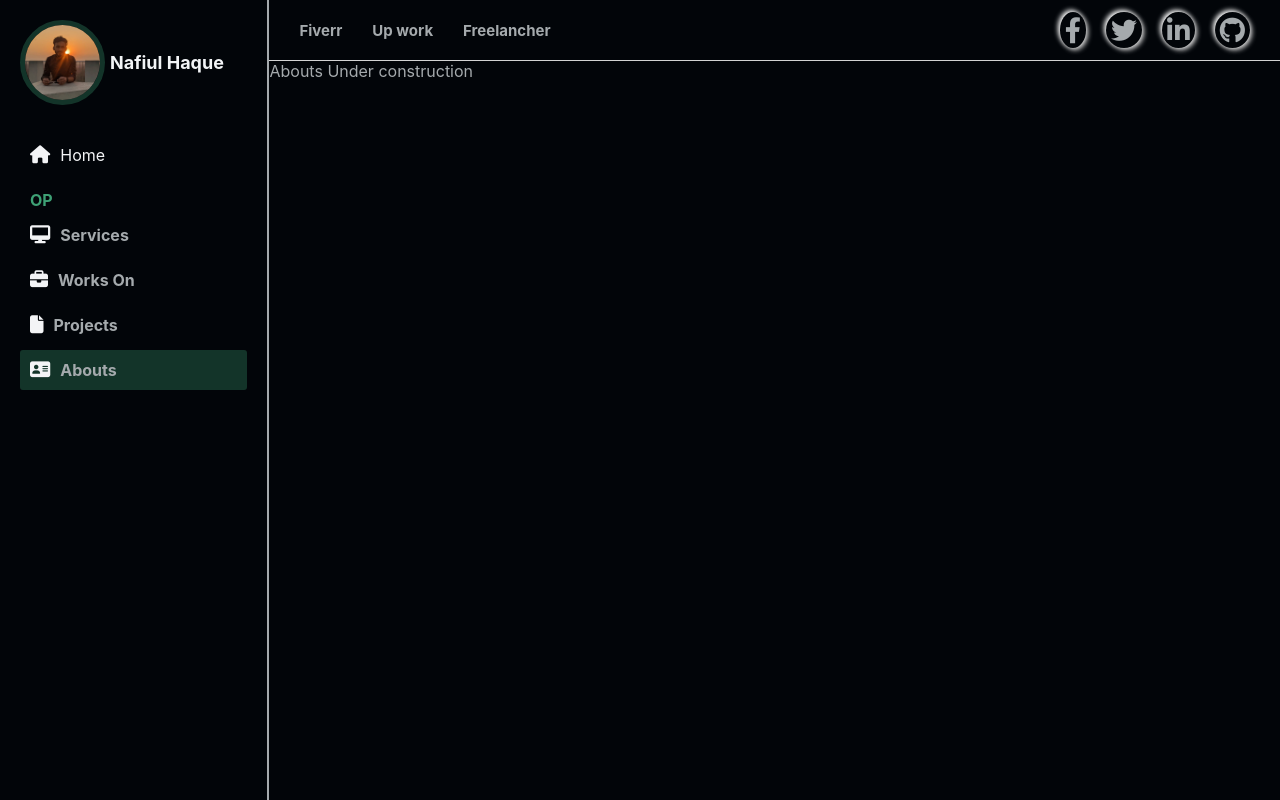
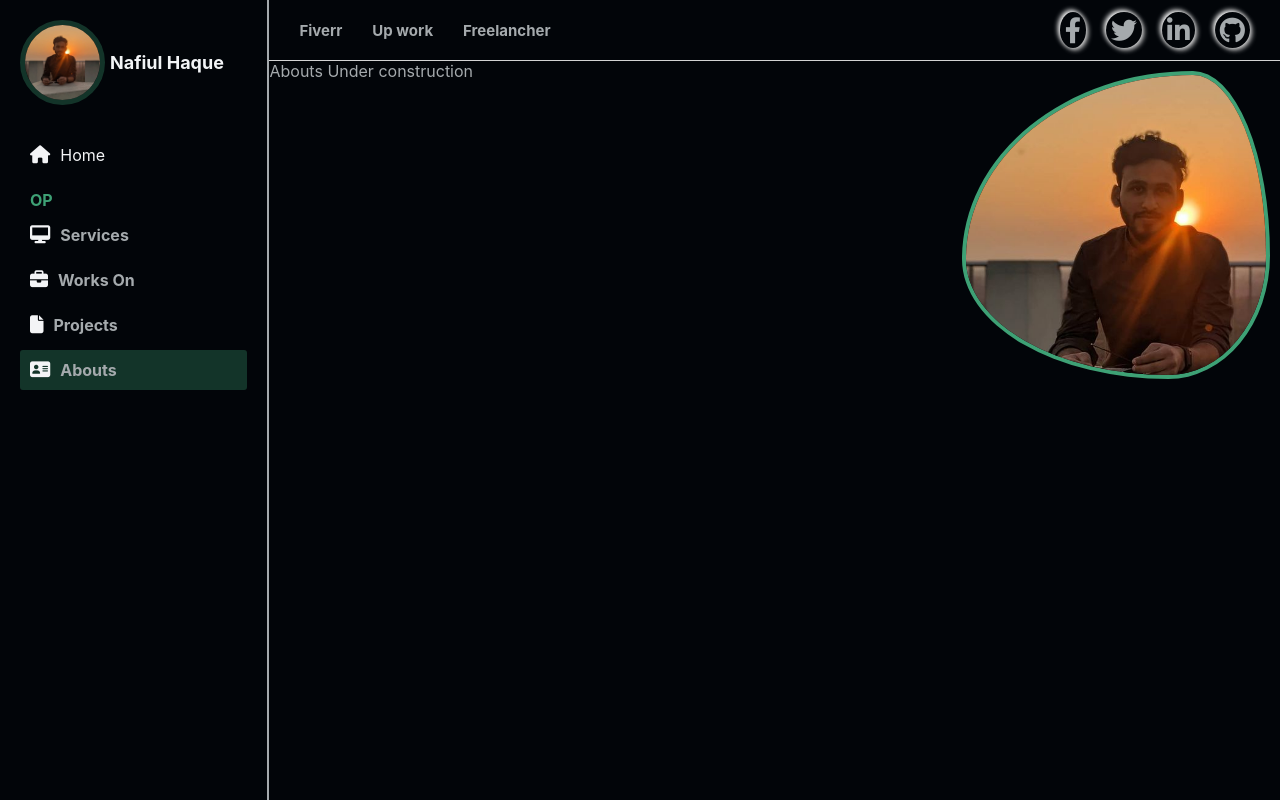
Before and after one commit to NafiulHaque/Portfolio, a React (Create React App) app: page /abouts in a window 1280 px wide. Built offline with nearby package versions, Linux system fonts and the light colour scheme.

Commit message:
abouts starts

```diff
--- a/src/Components/Pages/Abouts/Abouts.css
+++ b/src/Components/Pages/Abouts/Abouts.css
@@ -0,0 +1,21 @@
+.abouts{
+    grid-area: main;
+}
+.shape{
+    height: 300px;
+    width: 300px;
+    border-radius: 75% 25% 33% 67% / 61% 60% 40% 39% ;
+    border: 4px solid #3ea175;
+    transform-origin: 50% 50%;
+    background-color: #a5aaad;
+    float: right;
+    margin: 10px;
+    /* position: relative; */
+    overflow: hidden;
+}
+.shape .profile{
+    background-size: cover;
+    background-position: center;
+    /* position: absolute; */
+    width: 130%;
+}
--- a/src/Components/Pages/Abouts/Abouts.js
+++ b/src/Components/Pages/Abouts/Abouts.js
@@ -1,9 +1,24 @@
 import "./Abouts.css";
-import React from 'react'
+import React from 'react';
+import pro from "../../../img/profile/profile.jpg"
 
 const Abouts = () => {
     return (
-        <div>Abouts Under construction</div>
+        <div className="abouts">Abouts Under construction
+            <div className="shape" >
+                <img className="profile" src={pro} alt="profile" />
+                <svg className="blob" viewBox="0 0 200 200" xmlns="http://www.w3.org/2000/svg">
+                    <path fill="#F1C21B" d="M52.8,-50.6C69.4,
+                -36.3,84.3,-18.2,83.1,-1.2C81.9,15.8,64.6,31.6,
+                48.1,38.9C31.6,46.2,15.8,45.1,-3.7,48.8C-23.3,
+                52.6,-46.5,61.2,-58.7,53.9C-70.9,46.5,-72.1,23.3,
+                -65.9,6.2C-59.7,-10.9,-46.2,-21.7,-34,-36C-21.7,-50.3,
+                -10.9,-68,3.6,-71.7C18.2,-75.3,36.3,-64.9,52.8,-50.6Z"
+                        transform="translate(100 100)" />
+                </svg>
+            </div>
+
+        </div>
     )
 }
 
```
Also changed, not shown: src/img/profile/nafiul.jpg (added).
